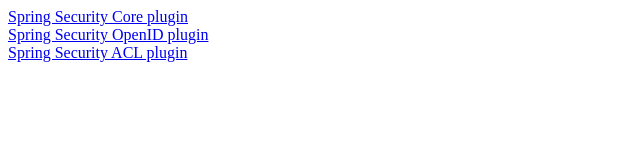
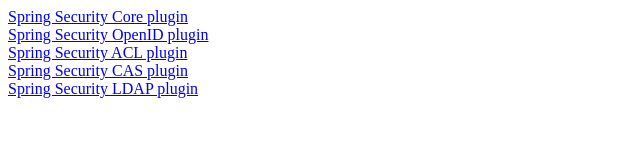
Before and after one commit to burtbeckwith/burtbeckwith.github.com, a plain HTML site: page index.html in a window 1280 px wide. Shown: the whole page, without its empty margins (0-640 px from the left). Drawn offline with Linux system fonts and the light colour scheme.

Commit message:
added CAS and LDAP plugins

```diff
--- a/index.html
+++ b/index.html
@@ -8,6 +8,8 @@
 <a href='grails-spring-security-core/'>Spring Security Core plugin</a><br/>
 <a href='grails-spring-security-openid/'>Spring Security OpenID plugin</a><br/>
 <a href='grails-spring-security-acl/'>Spring Security ACL plugin</a><br/>
+<a href='grails-spring-security-cas/'>Spring Security CAS plugin</a><br/>
+<a href='grails-spring-security-ldap/'>Spring Security LDAP plugin</a><br/>
 
 <script type="text/javascript">
 var gaJsHost = (("https:" == document.location.protocol) ? "https://ssl." : "http://www.");
```
